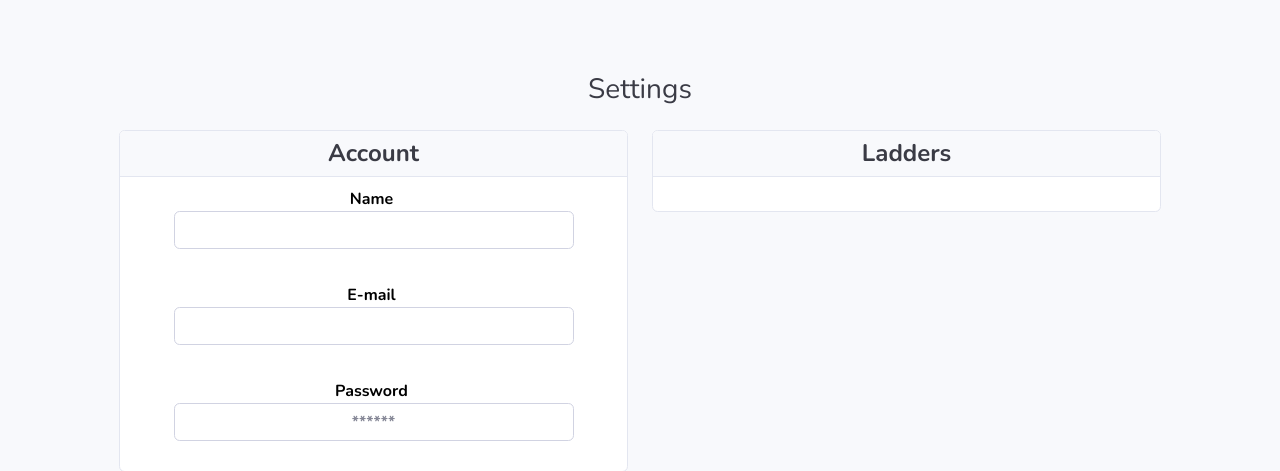
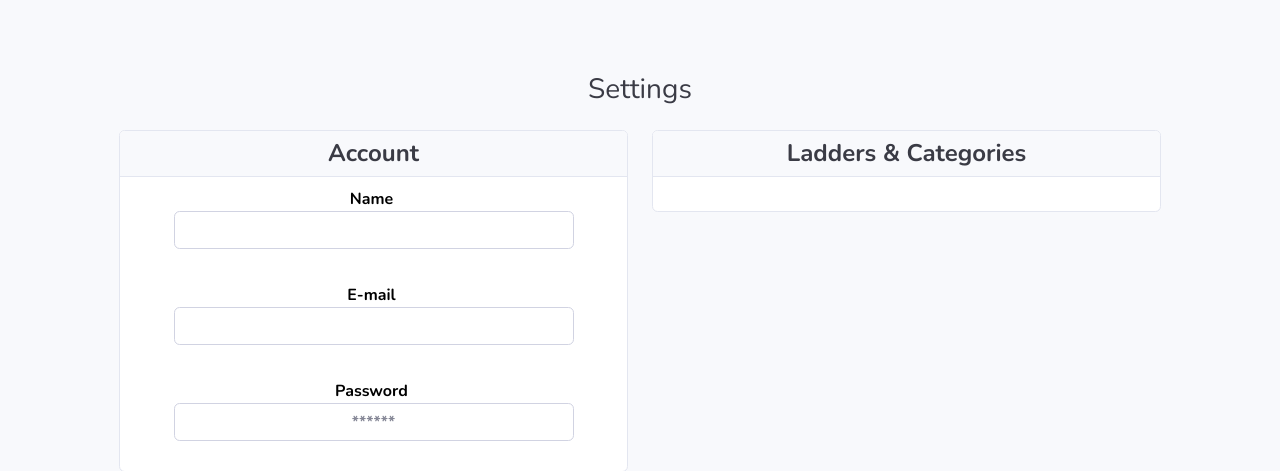
Before and after one commit to m-agour/Teamsolve-v2.0, a Flask app: template website/templates/settings.html in a window 1280 px wide. Shown: the part 73-544 px from the top of the page. Run offline with Flask 2, Linux system fonts and the light colour scheme; the template is opened without the code that fills it, so the values that code supplies are empty; parts of the project's set-up code (start-up, migrations or seed data) failed here and were passed over; some libraries are stand-ins or nearby versions.

Commit message:
updated ladders

```diff
--- a/website/templates/settings.html
+++ b/website/templates/settings.html
@@ -64,7 +64,7 @@
       <div class="col order-second" >
             <div class="card" >
                <div class="card-header" style="text-align:center;" >
-               <h4 class="text-dark fw-bold m-0" >Ladders</h4>
+               <h4 class="text-dark fw-bold m-0" >Ladders & Categories</h4>
                </div>
                <br>
                <ul style=" max-height: 655px;margin-bottom: 10px;overflow-y: auto;-webkit-overflow-scrolling: touch; margin-right:20px">
```
